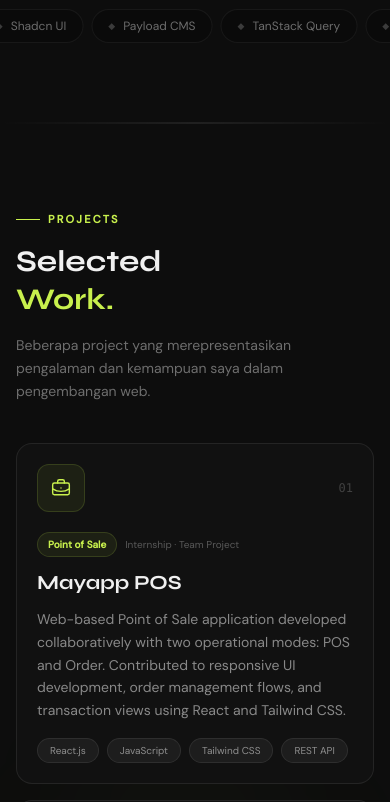
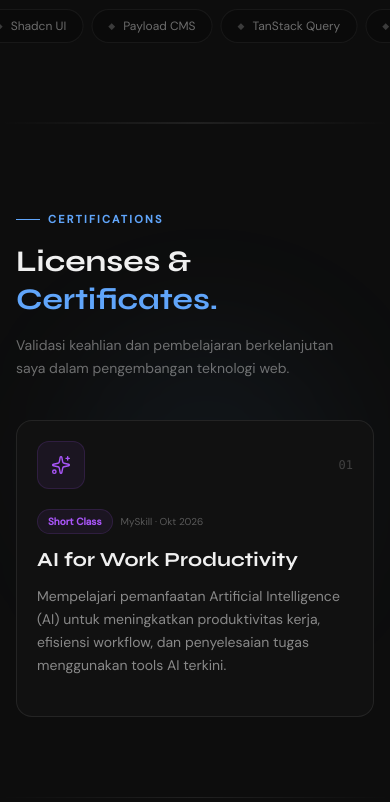
Before and after one commit to yudhi1933/portofolio-next, a Next.js app: page / in a window 390 px wide. Shown: the part 4260-5062 px from the top of the page. Built offline with nearby package versions, Linux system fonts and the light colour scheme.

Commit message:
add: feat certificate page

```diff
--- a/src/app/page.tsx
+++ b/src/app/page.tsx
@@ -5,6 +5,7 @@ import Skills from "@/components/Skills";
 import Projects from "@/components/Projects";
 import Contact from "@/components/Contact";
 import Footer from "@/components/Footer";
+import Certificates from "@/components/Certificate";
 
 export default function Home() {
   return (
@@ -13,6 +14,7 @@ export default function Home() {
       <Hero />
       <About />
       <Skills />
+      <Certificates />
       <Projects />
       <Contact />
       <Footer />
--- /dev/null
+++ b/src/components/Certificate.tsx
@@ -0,0 +1,191 @@
+
+"use client";
+
+import { useRef, useState } from "react";
+import { motion, useInView, AnimatePresence } from "framer-motion";
+import { ArrowUpRight, Sparkles } from "lucide-react";
+
+const certificates = [
+  {
+    tag: "Short Class",
+    title: "AI for Work Productivity",
+    issuer: "MySkill",
+    date: "Okt 2026",
+    desc: "Mempelajari pemanfaatan Artificial Intelligence (AI) untuk meningkatkan produktivitas kerja, efisiensi workflow, dan penyelesaian tugas menggunakan tools AI terkini.",
+    link: "https://drive.google.com/file/d/1pacnzL1wGFhxwnXQ8HQ8wP7WsTHUxHUG/view", // Ganti dengan link PDF spesifik milikmu
+    icon: Sparkles,
+    color: "#a855f7", // Warna ungu (sering diidentikkan dengan AI), atau bisa pakai "#60a5fa" (Biru MySkill)
+    num: "01",
+  },
+];
+
+export default function Certificates() {
+  const ref = useRef<HTMLDivElement>(null);
+  const inView = useInView(ref, {
+    once: true,
+    margin: "-80px",
+  });
+
+  const [hovered, setHovered] = useState<number | null>(null);
+
+  return (
+    <section
+      id="certificates"
+      className="relative overflow-hidden bg-[#0d0d0d] py-20 md:py-32"
+    >
+      {/* Background */}
+      <div className="pointer-events-none absolute inset-0">
+        <div className="absolute left-0 right-0 top-0 h-px bg-linear-to-r from-transparent via-white/8 to-transparent" />
+        <div className="absolute right-[10%] top-[30%] h-72 w-72 rounded-full bg-[#60a5fa]/5 blur-3xl" />
+      </div>
+
+      <div ref={ref} className="relative mx-auto max-w-7xl px-4 sm:px-6">
+        {/* Label */}
+        <motion.div
+          initial={{ opacity: 0, y: 20 }}
+          animate={inView ? { opacity: 1, y: 0 } : {}}
+          transition={{ duration: 0.6 }}
+          className="mb-4 inline-flex items-center gap-2 text-[11px] font-semibold uppercase tracking-[0.2em] text-[#60a5fa] sm:text-xs"
+        >
+          <span className="h-px w-6 bg-[#60a5fa] sm:w-8" />
+          Certifications
+        </motion.div>
+
+        {/* Header */}
+        <div className="mb-10 flex flex-col gap-4 sm:mb-16 sm:flex-row sm:items-end sm:justify-between sm:gap-6">
+          <motion.h2
+            initial={{ opacity: 0, y: 30 }}
+            animate={inView ? { opacity: 1, y: 0 } : {}}
+            transition={{ delay: 0.1, duration: 0.7 }}
+            className="font-[Syne,sans-serif] text-3xl font-bold leading-tight sm:text-4xl md:text-5xl lg:text-6xl"
+          >
+            Licenses &<br />
+            <em className="not-italic text-[#60a5fa]">Certificates.</em>
+          </motion.h2>
+
+          <motion.p
+            initial={{ opacity: 0, y: 10 }}
+            animate={inView ? { opacity: 1, y: 0 } : {}}
+            transition={{ delay: 0.3, duration: 0.6 }}
+            className="max-w-xs text-sm leading-relaxed text-white/40 sm:text-right"
+          >
+            Validasi keahlian dan pembelajaran berkelanjutan saya dalam pengembangan teknologi web.
+          </motion.p>
+        </div>
+
+        {/* Certificate List */}
+        <div className="space-y-4 md:space-y-5">
+          {certificates.map((cert, index) => {
+            const Icon = cert.icon;
+            const isHovered = hovered === index;
+
+            return (
+              <motion.a
+                href={cert.link}
+                target="_blank"
+                rel="noopener noreferrer"
+                key={cert.title}
+                initial={{ opacity: 0, y: 30 }}
+                animate={inView ? { opacity: 1, y: 0 } : {}}
+                transition={{
+                  delay: 0.2 + index * 0.12,
+                  duration: 0.7,
+                  ease: [0.23, 1, 0.32, 1],
+                }}
+                onMouseEnter={() => setHovered(index)}
+                onMouseLeave={() => setHovered(null)}
+                className="group relative block overflow-hidden rounded-2xl border border-white/8 bg-[#111] p-5 transition-all duration-300 hover:border-white/15 sm:p-6 md:p-8"
+              >
+                {/* Hover background */}
+                <AnimatePresence>
+                  {isHovered && (
+                    <motion.div
+                      initial={{ opacity: 0 }}
+                      animate={{ opacity: 1 }}
+                      exit={{ opacity: 0 }}
+                      transition={{ duration: 0.25 }}
+                      className="pointer-events-none absolute inset-0 rounded-2xl"
+                      style={{
+                        background: `radial-gradient(circle at 25% 50%, ${cert.color}08, transparent 60%)`,
+                      }}
+                    />
+                  )}
+                </AnimatePresence>
+
+                <div className="relative z-10 grid gap-5 md:grid-cols-[80px_1fr_auto] md:items-center md:gap-6">
+                  {/* Number / Icon */}
+                  <div className="flex items-center justify-between md:flex-col md:items-center">
+                    <div
+                      className="flex h-12 w-12 items-center justify-center rounded-xl md:h-14 md:w-14"
+                      style={{
+                        backgroundColor: `${cert.color}12`,
+                        border: `1px solid ${cert.color}25`,
+                        color: cert.color,
+                      }}
+                    >
+                      <Icon className="h-5 w-5 md:h-6 md:w-6" strokeWidth={1.7} />
+                    </div>
+                    <span className="font-mono text-xs text-white/20 md:mt-2">
+                      {cert.num}
+                    </span>
+                  </div>
+
+                  {/* Content */}
+                  <div>
+                    {/* Tag + Issuer/Date */}
+                    <div className="mb-3 flex flex-wrap items-center gap-2">
+                      <span
+                        className="rounded-full px-2.5 py-1 text-[10px] font-semibold sm:text-[11px]"
+                        style={{
+                          backgroundColor: `${cert.color}12`,
+                          color: cert.color,
+                          border: `1px solid ${cert.color}25`,
+                        }}
+                      >
+                        {cert.tag}
+                      </span>
+                      <span className="text-[10px] text-white/30 sm:text-[11px]">
+                        {cert.issuer} · {cert.date}
+                      </span>
+                    </div>
+
+                    {/* Title */}
+                    <h3 className="mb-3 font-[Syne,sans-serif] text-xl font-bold leading-snug transition-colors duration-300 group-hover:text-[#60a5fa] sm:text-2xl">
+                      {cert.title}
+                    </h3>
+
+                    {/* Description */}
+                    <p className="max-w-3xl text-sm leading-relaxed text-white/50 sm:text-[15px]">
+                      {cert.desc}
+                    </p>
+                  </div>
+
+                  {/* Arrow (Action) */}
+                  <div className="flex items-center gap-4">
+                    <span className="hidden text-xs font-medium text-white/40 transition-colors group-hover:text-white/80 md:block">
+                      Lihat Kredensial
+                    </span>
+                    <motion.div
+                      animate={{
+                        x: isHovered ? 0 : -6,
+                        opacity: isHovered ? 1 : 0,
+                      }}
+                      transition={{ duration: 0.2 }}
+                      className="hidden h-10 w-10 items-center justify-center rounded-full md:flex"
+                      style={{
+                        backgroundColor: `${cert.color}18`,
+                        color: cert.color,
+                      }}
+                    >
+                      <ArrowUpRight className="h-5 w-5" />
+                    </motion.div>
+                  </div>
+                </div>
+              </motion.a>
+            );
+          })}
+        </div>
+      </div>
+    </section>
+  );
+}
--- a/src/components/Footer.tsx
+++ b/src/components/Footer.tsx
@@ -29,6 +29,7 @@ const socials = [
 const navigation = [
   ["Tentang Saya", "#about"],
   ["Skills", "#skills"],
+  ["Sertifikat", "#certificates"],
   ["Proyek", "#projects"],
   ["Kontak", "#contact"],
 ];
--- a/src/components/Navbar.tsx
+++ b/src/components/Navbar.tsx
@@ -6,6 +6,7 @@ import { motion, AnimatePresence } from "framer-motion";
 const links = [
   { href: "#about", label: "Tentang" },
   { href: "#skills", label: "Skills" },
+  { href: "#certificates", label: "Sertifikat" },
   { href: "#projects", label: "Proyek" },
   { href: "#contact", label: "Kontak" },
 ];
```
